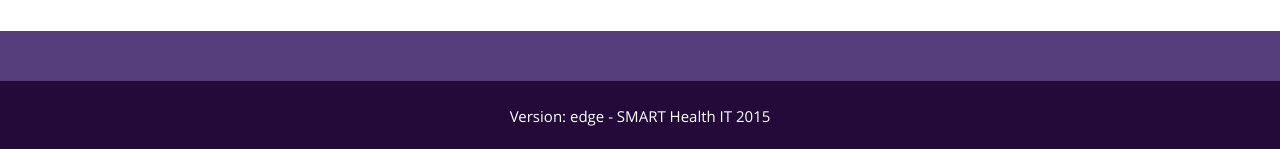
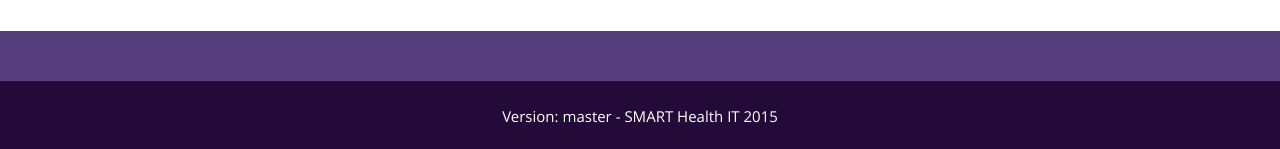
Before and after one commit to smart-on-fhir/smart-on-fhir.github.io, a Jekyll site: the page built from index.md, in a window 1280 px wide. Shown: the part 1122-1271 px from the top of the page. Built offline with Jekyll 4.4.1, drawn with Linux system fonts in a browser that asks for light colours; Markdown is read by kramdown in place of the engine named in the settings.

Commit message:
Generate version names + edit links from site config

```diff
--- a/_config.yml
+++ b/_config.yml
@@ -14,3 +14,4 @@
     - fenced_code
 
 baseurl: /
+github_branch: master
--- a/_layouts/main.html
+++ b/_layouts/main.html
@@ -137,7 +140,7 @@
       <div class="container">
         <div class="row">
           <div class="col-lg-12">
-            Version: <a href="{{site.baseurl}}releases/">edge</a> - <a href="http://smarthealthit.org">SMART Health IT 2015</a>
+            Version: <a href="{{site.baseurl}}releases/">{{site.github_branch}}</a> - <a href="http://smarthealthit.org">SMART Health IT 2015</a>
           </div>
         </div>
       </div>
--- a/assets/js/site.js
+++ b/assets/js/site.js
@@ -19,5 +19,6 @@
     rel = rel.substring(0,rel.length-4);
     rel += "md";
   }
-  $(d).attr("href", "https://github.com/smart-on-fhir/smart-on-fhir.github.io/edit/master" + rel);
+  $(d).attr("href", "https://github.com/smart-on-fhir/smart-on-fhir.github.io/edit/"+(github_branch || "master")+ rel);
+
 });
```
Also changed, not shown: other parts of _layouts/main.html (+4 -1 lines).
